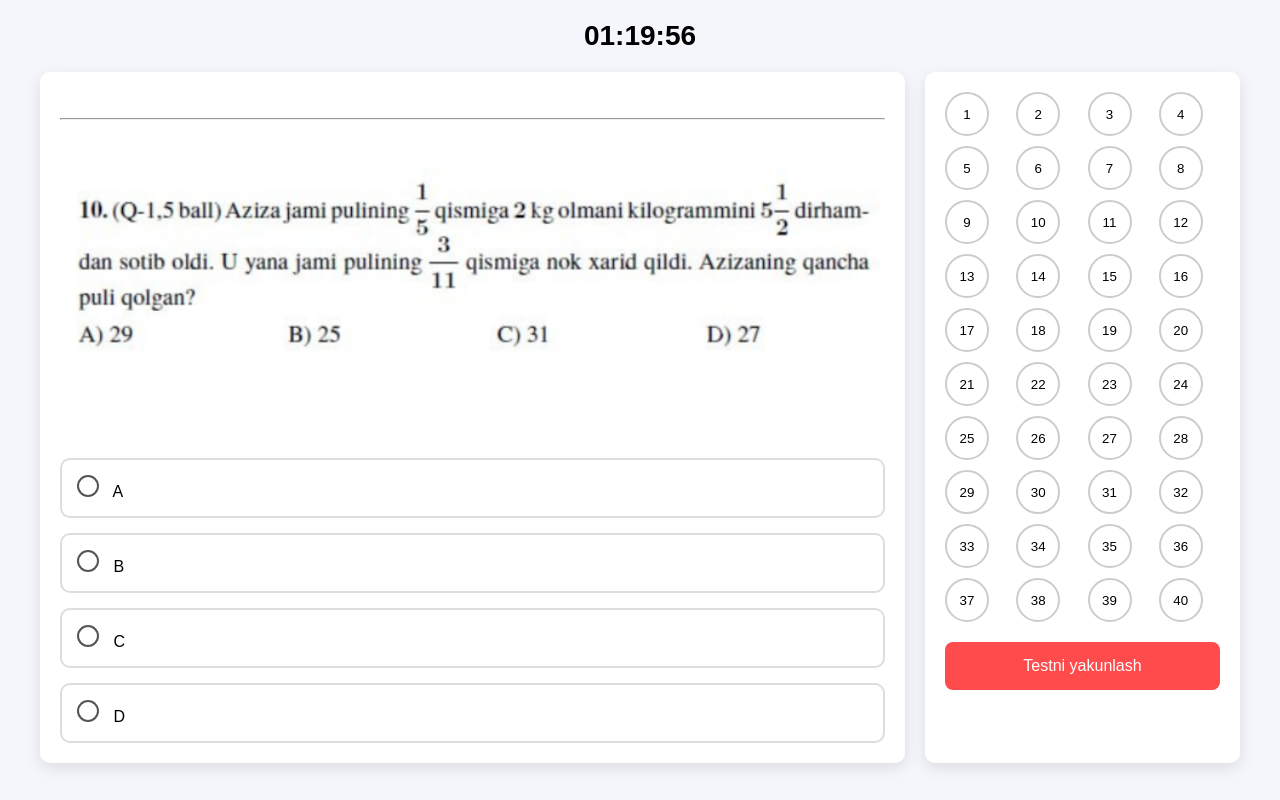
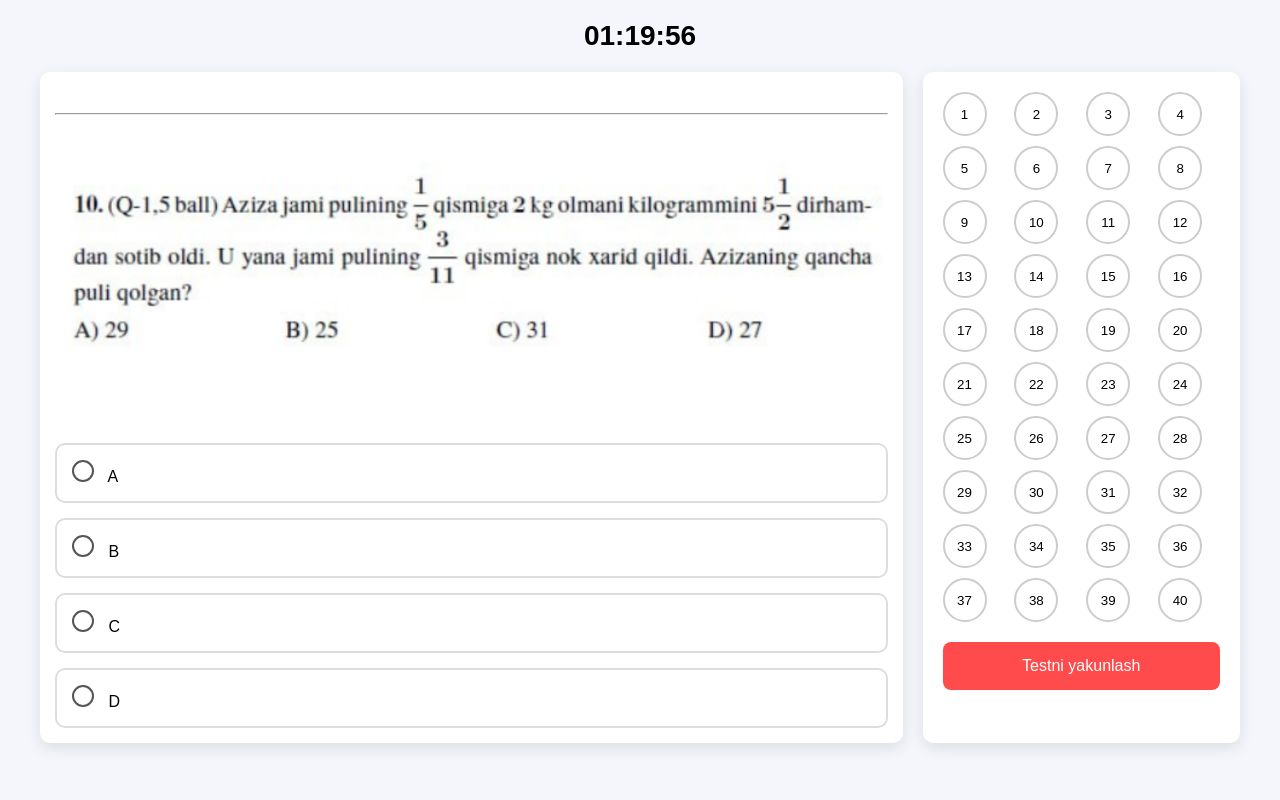
Before and after one commit to savbatovasadbek/CHSB_demo, a plain HTML site: page index.html in a window 1280 px wide. Drawn offline with nearby package versions, Linux system fonts and the light colour scheme.

Commit message:
New questions and features added

```diff
--- a/style.css
+++ b/style.css
@@ -24,7 +24,7 @@ body {
 .question-area {
   flex: 3;
   background: white;
-  padding: 20px;
+  padding: 15px;
   border-radius: 10px;
   box-shadow: 0 5px 15px rgba(0, 0, 0, 0.1);
 }
@@ -33,7 +33,7 @@ body {
   width: 100%;
   height: 300px;
   object-fit: contain;
-  margin-bottom: 30px;
+  margin-bottom: 20px;
   transition: 0.3s;
 }
 
```
